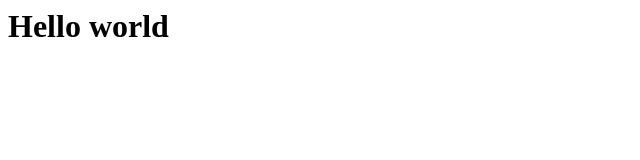
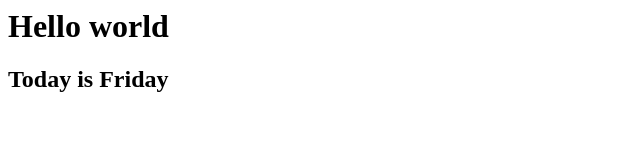
Before and after one commit to nsatwik/bitsathy_jenkins-ci-cd-, a plain HTML site: page index.html in a window 1280 px wide. Shown: the whole page, without its empty margins (0-640 px from the left). Drawn offline with Linux system fonts and the light colour scheme.

Commit message:
new-changes

```diff
--- a/index.html
+++ b/index.html
@@ -1,3 +1,4 @@
 <html>
 	<h1>Hello world</h1>
+	<h2>Today is Friday</h2>
 </html>
```
